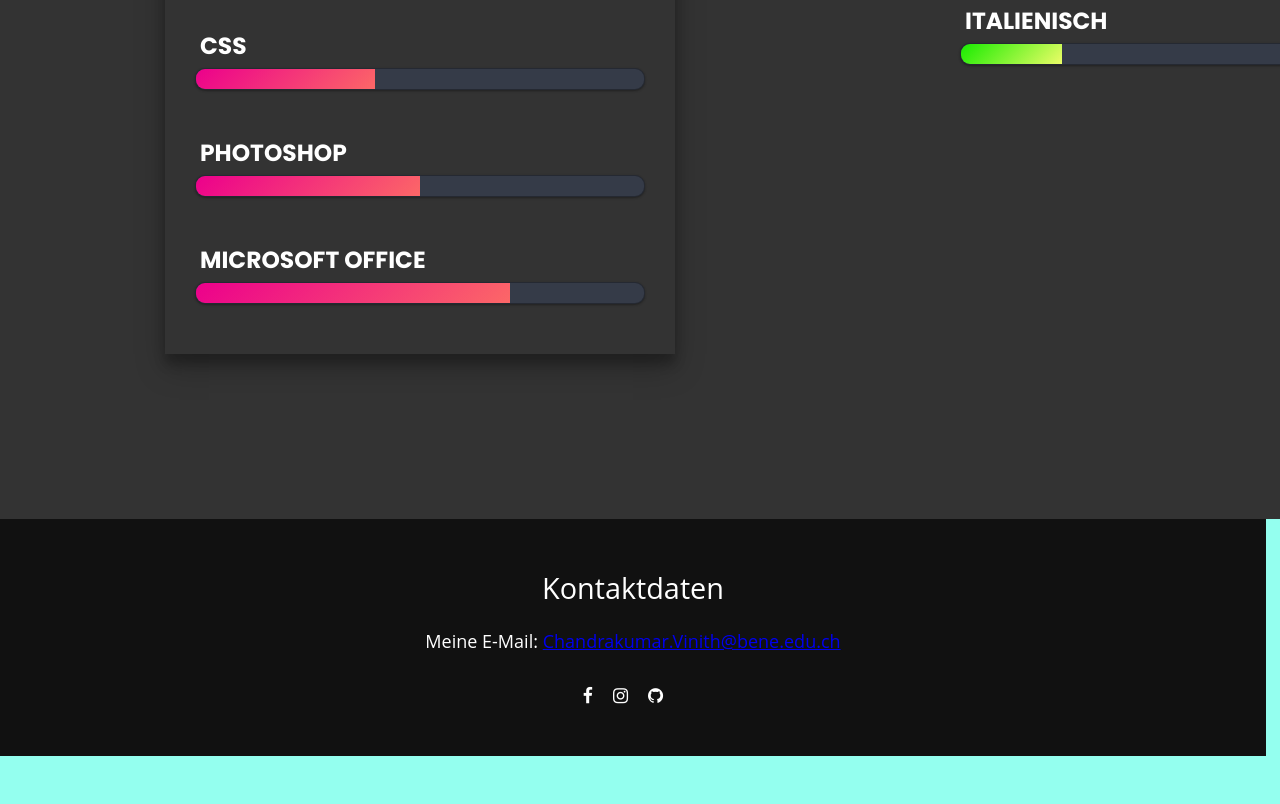
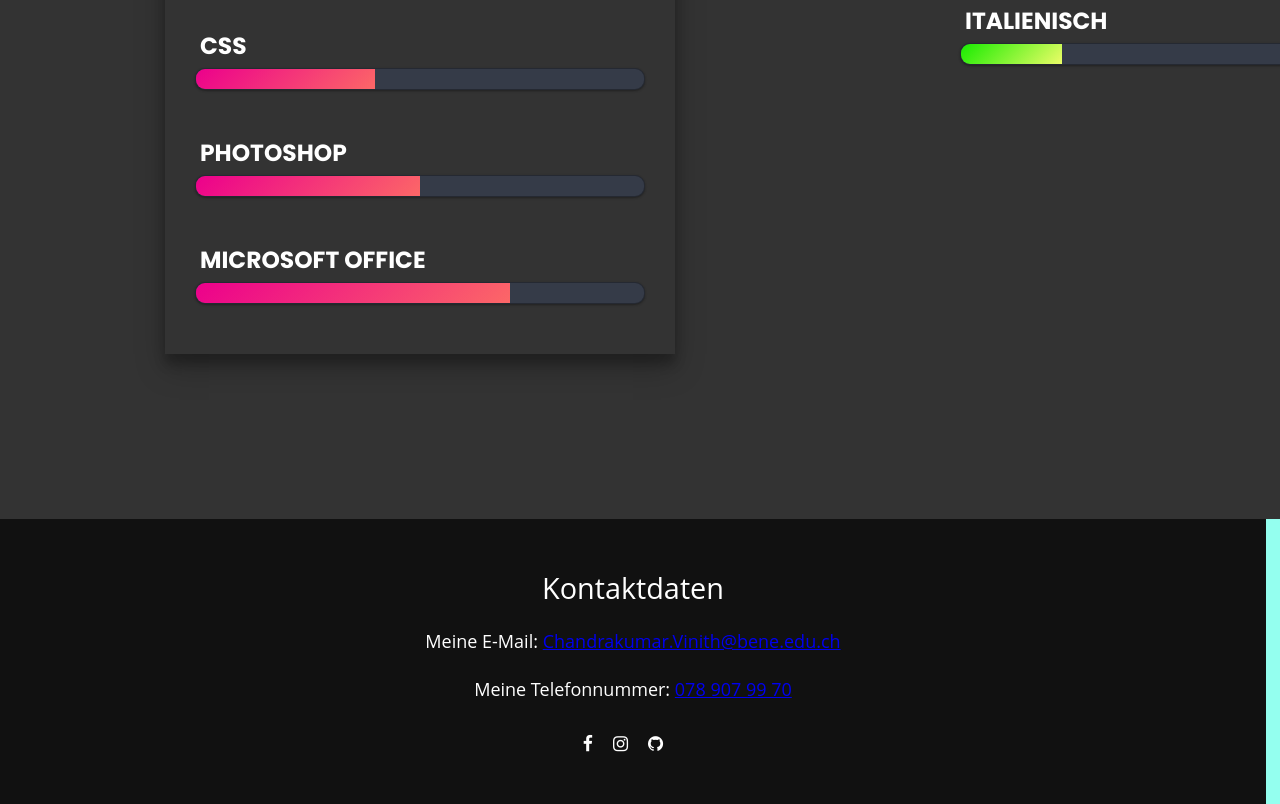
Before and after one commit to VinithDeveloper/VinithDeveloper.github.io, a plain HTML site: page index.html in a window 1280 px wide. Shown: the part 2795-3599 px from the top of the page. Before the commit the page ends 3551 px from the top, so only its background shows below. Drawn offline with nearby package versions, Linux system fonts and the light colour scheme; some icons are missing.

Commit message:
Add files via upload

```diff
--- a/index.html
+++ b/index.html
@@ -38,6 +38,7 @@
                     <!--Navigationsbereich-->
                     <li><a href="#uebermich_section">Über mich</a></li> <!--mit href navigiere ich den zum über mich Abschnitt-->
                     <li><a href="#skill_section">Skills</a></li>
+
                     <li><a href="#footer-content">Mehr Informationen</a></li>
                 </ul>
             </nav>
@@ -54,6 +55,7 @@
         <div class="Kreis">
             <img src="images/Foto2.jpeg" alt="Portfolio Foto">
         </div>
+
     </header>
 
 
@@ -147,6 +149,7 @@
         <div class="footer-content">
             <h3>Kontaktdaten</h3>
             <p>Meine E-Mail: <a href="mailto:Chandrakumar.Vinith@bene.edu.ch">Chandrakumar.Vinith@bene.edu.ch</a></p>
+            <p>Meine Telefonnummer: <a href="tel:0789079970">078 907 99 70</a></p>
             <ul class="socials">
                 <li><a href="https://m.facebook.com/people/Vinith-Chandrakumar/100009108948242/"><i class="fa fa-facebook"></i></a></li>
                 <li><a href="https://www.instagram.com/vinith_xotwod/?hl=de"><i class="fa fa-instagram"></i></a></li>
```
